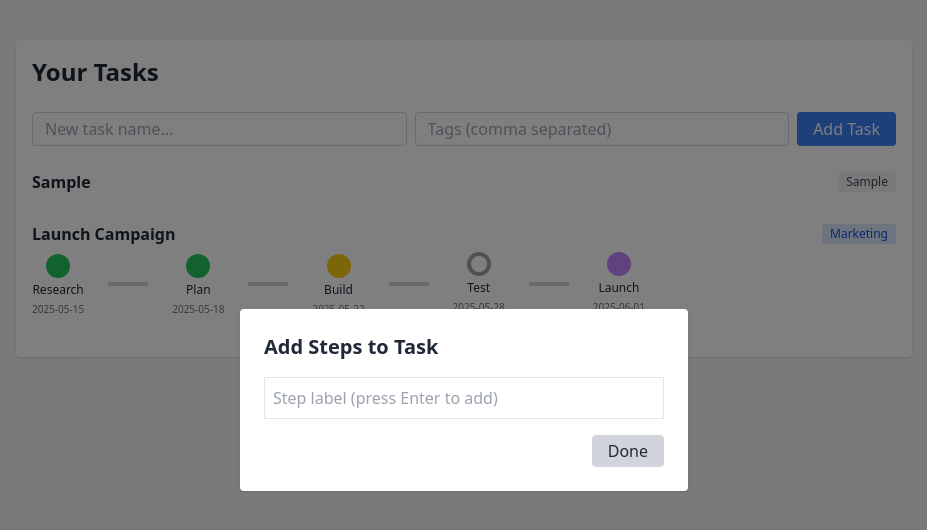
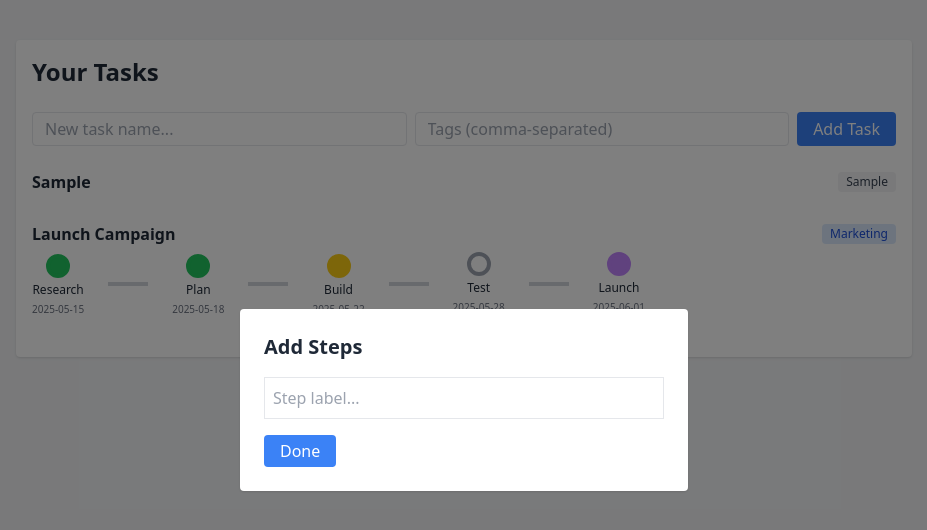
Before and after one commit to csandq/visual-task-tracker, a React (Vite) app: page / in a window 1280 px wide. Both pictures are taken after typing "Sample", "Sample" into the empty fields and a click on the button "Add Task". Shown: the top 530 px of the page, without its empty margins (176-1103 px from the left). Built offline with nearby package versions, Linux system fonts and the light colour scheme.

Commit message:
Update App.jsx

```diff
--- a/src/App.jsx
+++ b/src/App.jsx
@@ -16,7 +16,7 @@ const initialTasks = [
     steps: [
       { label: "Research", status: "done", note: "Checked competitors.", deadline: "2025-05-15" },
       { label: "Plan", status: "done", note: "Built outline.", deadline: "2025-05-18" },
-      { label: "Build", status: "in-progress", note: "Currently building wireframes.", deadline: "2025-05-22" },
+      { label: "Build", status: "in-progress", note: "Wireframing ongoing.", deadline: "2025-05-22" },
       { label: "Test", status: "todo", note: "", deadline: "2025-05-28" },
       { label: "Launch", status: "on-hold", note: "", deadline: "2025-06-01" }
     ]
@@ -32,9 +32,7 @@ const Step = ({ label, status, note, deadline, onClick }) => {
   };
   return (
     <div className="flex flex-col items-center space-y-1 relative cursor-pointer" onClick={onClick}>
-      {note && (
-        <span className="absolute -top-3 right-0 text-[10px] font-bold text-gray-800">1</span>
-      )}
+      {note && <span className="absolute -top-3 right-0 text-[10px] font-bold text-gray-800">1</span>}
       <div className={`w-6 h-6 rounded-full border-4 flex items-center justify-center text-[10px] ${getColor()}`}></div>
       <span className="text-xs text-center whitespace-nowrap">{label}</span>
       {deadline && <span className="text-[10px] text-gray-500">{deadline}</span>}
@@ -42,21 +40,13 @@ const Step = ({ label, status, note, deadline, onClick }) => {
   );
 };
 
-const TaskRow = ({ task, onStepClick, onTitleClick, onTagEdit }) => (
+const TaskRow = ({ task, onStepClick, onTitleClick, onTagClick }) => (
   <div className="mb-6">
     <div className="flex items-center justify-between mb-1">
-      <h2 className="font-semibold cursor-pointer hover:underline" onClick={() => onTitleClick(task.id)}>
-        {task.title}
-      </h2>
+      <h2 className="font-semibold cursor-pointer hover:underline" onClick={() => onTitleClick(task.id)}>{task.title}</h2>
       <div className="flex gap-2">
         {task.tags.map((tag, i) => (
-          <span
-            key={i}
-            onClick={() => onTagEdit(task.id)}
-            className={`text-xs px-2 py-0.5 rounded cursor-pointer ${tagColors[tag] || "bg-gray-100 text-gray-700"}`}
-          >
-            {tag}
-          </span>
+          <span key={i} onClick={() => onTagClick(task.id)} className={`text-xs px-2 py-0.5 rounded cursor-pointer ${tagColors[tag] || "bg-gray-100 text-gray-700"}`}>{tag}</span>
         ))}
       </div>
     </div>
@@ -75,11 +65,11 @@ export default function App() {
   const [tasks, setTasks] = useState(initialTasks);
   const [newTitle, setNewTitle] = useState("");
   const [newTag, setNewTag] = useState("");
-  const [modal, setModal] = useState(null);
   const [stepModal, setStepModal] = useState(null);
-  const [tagEditModal, setTagEditModal] = useState(null);
-  const [titleEditModal, setTitleEditModal] = useState(null);
-  const [newStepLabel, setNewStepLabel] = useState("");
+  const [titleModal, setTitleModal] = useState(null);
+  const [tagModal, setTagModal] = useState(null);
+  const [addStepModal, setAddStepModal] = useState(null);
+  const [newStep, setNewStep] = useState("");
 
   const addTask = () => {
     if (!newTitle.trim()) return;
@@ -88,77 +78,127 @@ export default function App() {
     setTasks([newTask, ...tasks]);
     setNewTitle("");
     setNewTag("");
-    setModal(newTask.id);
+    setAddStepModal(newTask.id);
   };
 
   const addStepToTask = (taskId, label) => {
     if (!label.trim()) return;
-    setTasks(prev => prev.map(task => task.id === taskId ? {
+    setTasks(tasks.map(task => task.id === taskId ? {
       ...task,
       steps: [...task.steps, { label, status: "todo", note: "", deadline: "" }]
     } : task));
-    setNewStepLabel("");
+    setNewStep("");
   };
 
-  const updateStep = (taskId, stepIndex, note, deadline, label, status) => {
-    setTasks(prev => prev.map(task => {
-      if (task.id !== taskId) return task;
-      const newSteps = [...task.steps];
-      newSteps[stepIndex] = { ...newSteps[stepIndex], note, deadline, label, status };
-      return { ...task, steps: newSteps };
-    }));
-    setStepModal(null);
-  };
-
-  const removeStepFromTask = (taskId, stepIndex) => {
-    setTasks(prev => prev.map(task => task.id === taskId ? {
+  const updateStep = (taskId, index, updatedStep) => {
+    setTasks(tasks.map(task => task.id === taskId ? {
       ...task,
-      steps: task.steps.filter((_, i) => i !== stepIndex)
+      steps: task.steps.map((s, i) => i === index ? updatedStep : s)
     } : task));
     setStepModal(null);
   };
 
-  const updateTags = (taskId, selectedTags) => {
-    setTasks(prev => prev.map(task => task.id === taskId ? { ...task, tags: selectedTags } : task));
-    setTagEditModal(null);
+  const removeStep = (taskId, index) => {
+    setTasks(tasks.map(task => task.id === taskId ? {
+      ...task,
+      steps: task.steps.filter((_, i) => i !== index)
+    } : task));
+    setStepModal(null);
   };
 
-  const updateTaskTitle = (taskId, newTitle) => {
-    setTasks(prev => prev.map(task => task.id === taskId ? { ...task, title: newTitle } : task));
-    setTitleEditModal(null);
+  const updateTitle = (taskId, newTitle) => {
+    setTasks(tasks.map(task => task.id === taskId ? { ...task, title: newTitle } : task));
+    setTitleModal(null);
+  };
+
+  const updateTags = (taskId, newTags) => {
+    setTasks(tasks.map(task => task.id === taskId ? { ...task, tags: newTags } : task));
+    setTagModal(null);
   };
 
   return (
     <div className="max-w-4xl mx-auto mt-10 p-4 bg-white shadow rounded">
       <h1 className="text-2xl font-bold mb-6">Your Tasks</h1>
       <div className="flex flex-wrap gap-2 mb-6">
-        <input type="text" className="border border-gray-300 px-3 py-1 rounded flex-grow" placeholder="New task name..." value={newTitle} onChange={(e) => setNewTitle(e.target.value)} />
-        <input type="text" className="border border-gray-300 px-3 py-1 rounded flex-grow" placeholder="Tags (comma separated)" value={newTag} onChange={(e) => setNewTag(e.target.value)} />
-        <button onClick={addTask} className="bg-blue-500 text-white px-4 py-1 rounded hover:bg-blue-600">Add Task</button>
+        <input type="text" className="border px-3 py-1 rounded flex-grow" placeholder="New task name..." value={newTitle} onChange={e => setNewTitle(e.target.value)} />
+        <input type="text" className="border px-3 py-1 rounded flex-grow" placeholder="Tags (comma-separated)" value={newTag} onChange={e => setNewTag(e.target.value)} />
+        <button onClick={addTask} className="bg-blue-500 text-white px-4 py-1 rounded">Add Task</button>
       </div>
 
       {tasks.map(task => (
         <TaskRow
           key={task.id}
           task={task}
-          onStepClick={(taskId, stepIndex) => setStepModal({ taskId, stepIndex })}
-          onTitleClick={taskId => setTitleEditModal({ taskId })}
-          onTagEdit={taskId => setTagEditModal({ taskId })}
+          onStepClick={(taskId, stepIdx) => setStepModal({ taskId, stepIdx })}
+          onTitleClick={(taskId) => setTitleModal(taskId)}
+          onTagClick={(taskId) => setTagModal(taskId)}
         />
       ))}
 
-      {/* Add Step Modal */}
-      {modal && (
-        <div className="fixed inset-0 bg-black bg-opacity-50 flex items-center justify-center z-20">
-          <div className="bg-white p-6 rounded shadow w-full max-w-md">
-            <h2 className="text-xl font-semibold mb-4">Add Steps to Task</h2>
-            <input type="text" className="w-full border p-2 mb-4" placeholder="Step label (press Enter to add)" value={newStepLabel} onChange={(e) => setNewStepLabel(e.target.value)} onKeyDown={(e) => { if (e.key === "Enter") addStepToTask(modal, newStepLabel); }} />
-            <div className="flex justify-end gap-2">
-              <button onClick={() => setModal(null)} className="bg-gray-300 px-4 py-1 rounded">Done</button>
+      {stepModal && (() => {
+        const task = tasks.find(t => t.id === stepModal.taskId);
+        const step = task.steps[stepModal.stepIdx];
+        return (
+          <div className="fixed inset-0 bg-black bg-opacity-50 flex items-center justify-center z-20">
+            <div className="bg-white p-6 rounded shadow w-full max-w-md">
+              <h2 className="text-xl font-semibold mb-4">Edit Step</h2>
+              <input className="w-full border p-2 mb-2" value={step.label} onChange={(e) => step.label = e.target.value} />
+              <textarea className="w-full border p-2 mb-2" value={step.note} onChange={(e) => step.note = e.target.value} />
+              <input type="date" className="w-full border p-2 mb-2" value={step.deadline} onChange={(e) => step.deadline = e.target.value} />
+              <select className="w-full border p-2 mb-2" value={step.status} onChange={(e) => step.status = e.target.value}>
+                <option value="todo">Not Started</option>
+                <option value="in-progress">Ongoing</option>
+                <option value="done">Complete</option>
+                <option value="on-hold">On Hold</option>
+              </select>
+              <div className="flex justify-between">
+                <button className="bg-red-500 text-white px-3 py-1 rounded" onClick={() => removeStep(stepModal.taskId, stepModal.stepIdx)}>Delete</button>
+                <button className="bg-blue-500 text-white px-3 py-1 rounded" onClick={() => updateStep(stepModal.taskId, stepModal.stepIdx, step)}>Save</button>
+              </div>
             </div>
           </div>
-        </div>
-      )}
+        );
+      })()}
+
+      {titleModal && (() => {
+        const task = tasks.find(t => t.id === titleModal);
+        return (
+          <div className="fixed inset-0 bg-black bg-opacity-50 flex items-center justify-center z-20">
+            <div className="bg-white p-6 rounded shadow w-full max-w-md">
+              <h2 className="text-xl font-semibold mb-4">Edit Task Title</h2>
+              <input className="w-full border p-2 mb-4" defaultValue={task.title} onBlur={(e) => updateTitle(task.id, e.target.value)} />
+              <button className="w-full bg-gray-300 py-1 rounded mt-2" onClick={() => setTitleModal(null)}>Cancel</button>
+            </div>
+          </div>
+        );
+      })()}
+
+      {tagModal && (() => {
+        const task = tasks.find(t => t.id === tagModal);
+        return (
+          <div className="fixed inset-0 bg-black bg-opacity-50 flex items-center justify-center z-20">
+            <div className="bg-white p-6 rounded shadow w-full max-w-md">
+              <h2 className="text-xl font-semibold mb-4">Edit Tags</h2>
+              <select multiple className="w-full border p-2 mb-4" defaultValue={task.tags} onChange={(e) => updateTags(task.id, Array.from(e.target.selectedOptions).map(o => o.value))}>
+                {predefinedTags.map((tag, i) => <option key={i} value={tag}>{tag}</option>)}
+              </select>
+              <button className="w-full bg-gray-300 py-1 rounded" onClick={() => setTagModal(null)}>Cancel</button>
+            </div>
+          </div>
+        );
+      })()}
+
+      {addStepModal && (() => {
+        return (
+          <div className="fixed inset-0 bg-black bg-opacity-50 flex items-center justify-center z-30">
+            <div className="bg-white p-6 rounded shadow w-full max-w-md">
+              <h2 className="text-xl font-semibold mb-4">Add Steps</h2>
+              <input type="text" className="w-full border p-2 mb-4" placeholder="Step label..." value={newStep} onChange={(e) => setNewStep(e.target.value)} onKeyDown={(e) => e.key === "Enter" && addStepToTask(addStepModal, newStep)} />
+              <button onClick={() => setAddStepModal(null)} className="bg-blue-500 text-white px-4 py-1 rounded">Done</button>
+            </div>
+          </div>
+        );
+      })()}
     </div>
   );
 }
```
